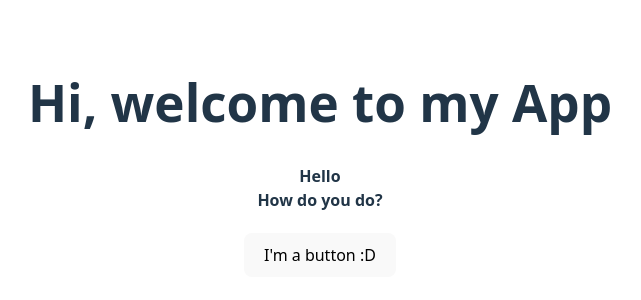
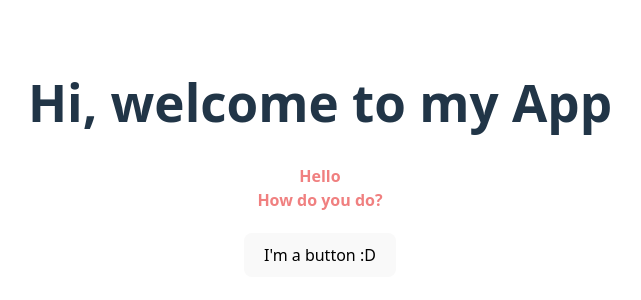
Before and after one commit to Jeremy-Ortega/appdev1, a React (Vite) app in the folder react-quickstart/: page / in a window 1280 px wide. Shown: the part 242-542 px from the top of the page, without its empty margins (320-961 px from the left). Built offline with nearby package versions, Linux system fonts and the light colour scheme.

Commit message:
Done adding styles

```diff
--- a/react-quickstart/src/App.jsx
+++ b/react-quickstart/src/App.jsx
@@ -21,7 +21,7 @@ function App() {
     <>
     <div>
       <h1>Hi, welcome to my App</h1>
-      <h4 >Hello<br />How do you do?</h4>
+      <h4 style={{color:'lightcoral'}}>Hello<br />How do you do?</h4>
       <MyButton/>
     </div>
 
```
